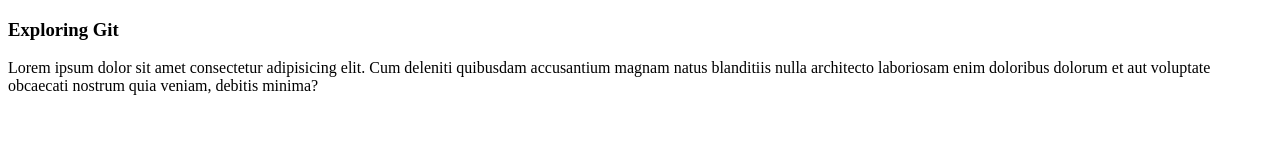
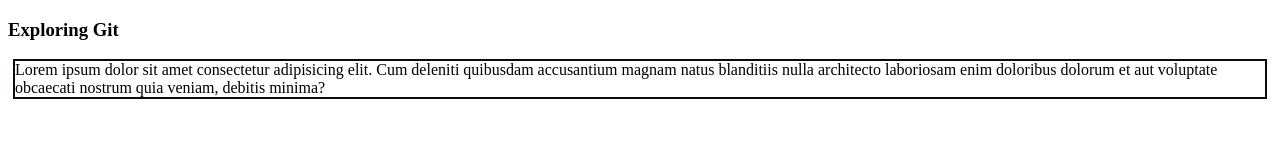
Before and after one commit to AAli232/MY-FIRST-REPO, a plain HTML site: page index.html in a window 1280 px wide. Drawn offline with Linux system fonts and the light colour scheme.

Commit message:
add style

```diff
--- /dev/null
+++ b/blog.css
@@ -0,0 +1,4 @@
+p{
+  margin: 5px;
+  border: 2px solid rgb(3, 15, 15);
+}
--- a/index.html
+++ b/index.html
@@ -4,6 +4,7 @@
   <meta charset="UTF-8">
   <meta name="viewport" content="width=device-width, initial-scale=1.0">
   <title>My First Git Repo</title>
+  <link rel="stylesheet" href="blog.css">
 </head>
 <body>
   <h3>Exploring Git</h3>
```
